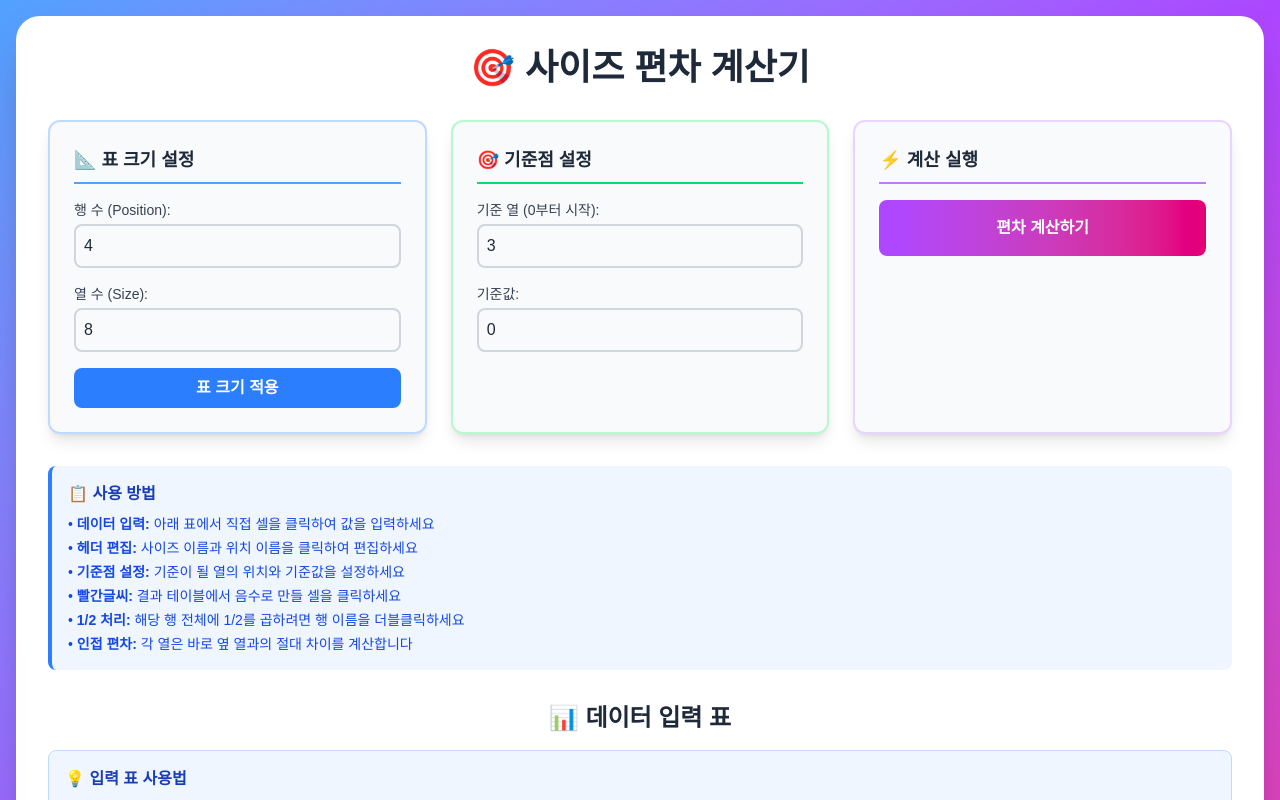
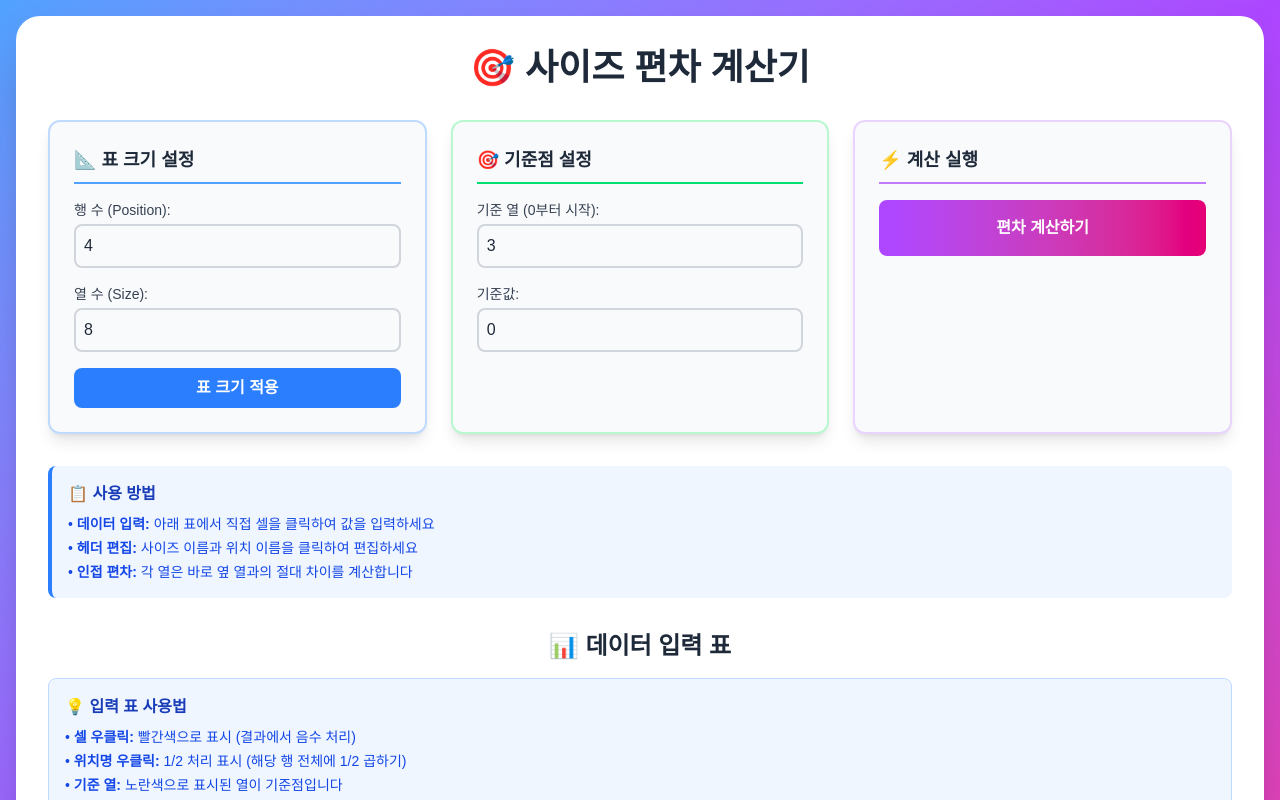
Before and after one commit to SundaePorkCutlet/pattern-size-calculator, a Next.js app: page / in a window 1280 px wide. Shown: the top 800 px of the page. Built offline with nearby package versions, Linux system fonts and the light colour scheme.

Commit message:
change manual

```diff
--- a/app/page.js
+++ b/app/page.js
@@ -335,9 +335,6 @@ export default function SizeDeviationCalculator() {
           <ul className="text-blue-700 text-sm space-y-1">
             <li>• <strong>데이터 입력:</strong> 아래 표에서 직접 셀을 클릭하여 값을 입력하세요</li>
             <li>• <strong>헤더 편집:</strong> 사이즈 이름과 위치 이름을 클릭하여 편집하세요</li>
-            <li>• <strong>기준점 설정:</strong> 기준이 될 열의 위치와 기준값을 설정하세요</li>
-            <li>• <strong>빨간글씨:</strong> 결과 테이블에서 음수로 만들 셀을 클릭하세요</li>
-            <li>• <strong>1/2 처리:</strong> 해당 행 전체에 1/2를 곱하려면 행 이름을 더블클릭하세요</li>
             <li>• <strong>인접 편차:</strong> 각 열은 바로 옆 열과의 절대 차이를 계산합니다</li>
           </ul>
         </div>
```
